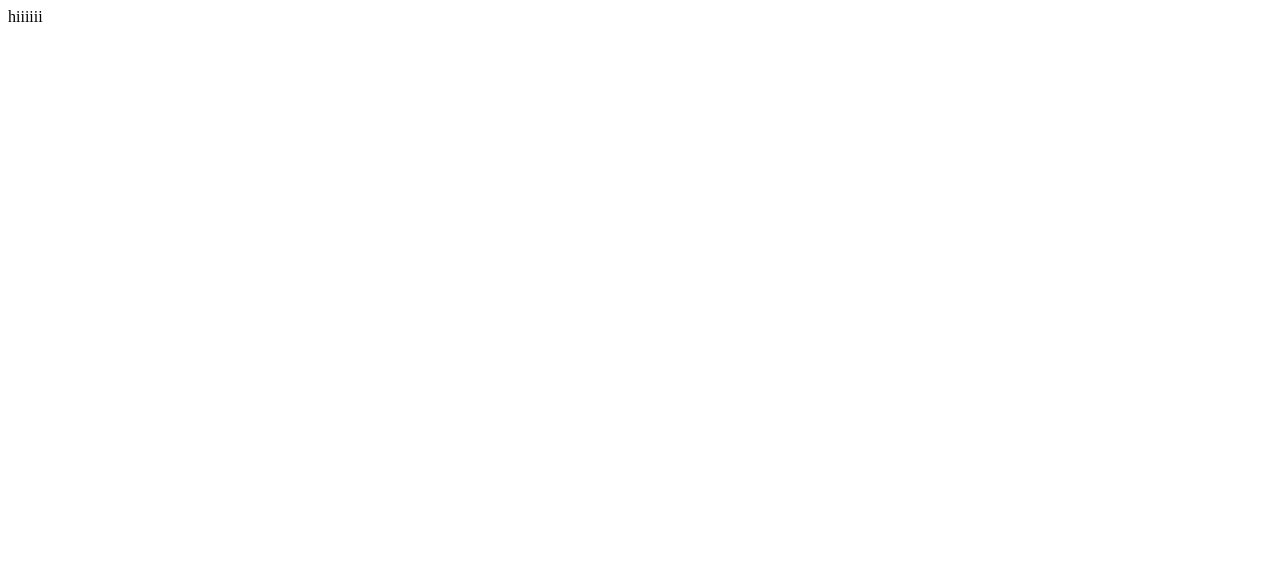
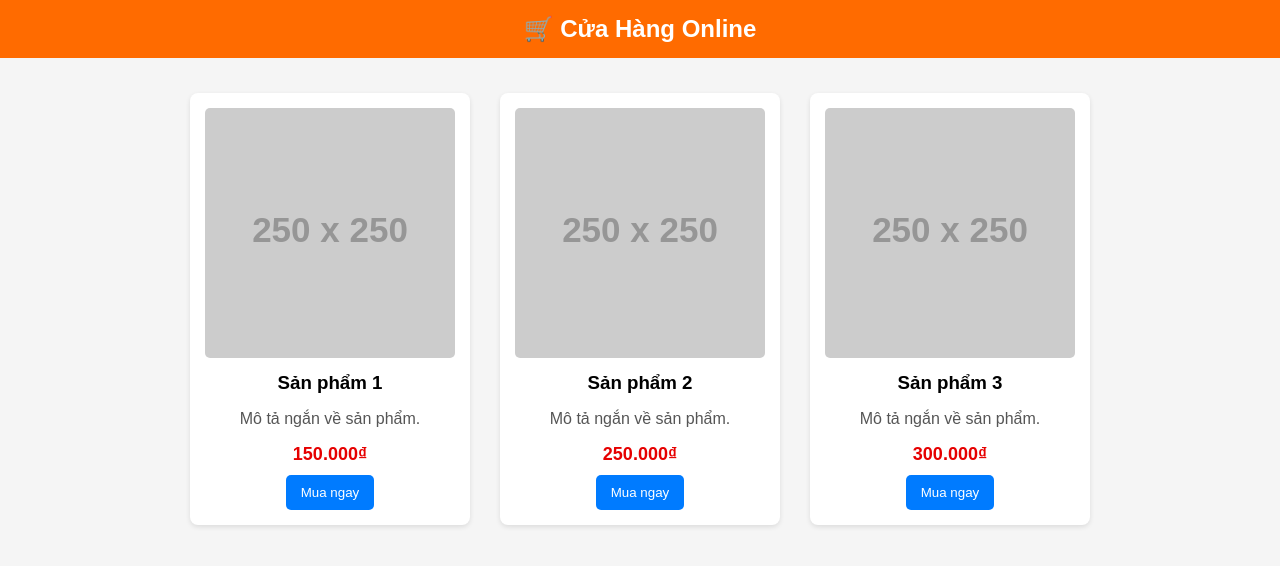
Before and after one commit to VietHoang2k1/Radio-VOV, a plain HTML site: page index.html in a window 1280 px wide. Drawn offline with Linux system fonts and the light colour scheme; placeholder pictures from the web are drawn by us.

Commit message:
Update index.html

```diff
--- a/index.html
+++ b/index.html
@@ -1 +1,98 @@
-hiiiiii
+<!DOCTYPE html>
+<html lang="vi">
+<head>
+    <meta charset="UTF-8">
+    <meta name="viewport" content="width=device-width, initial-scale=1.0">
+    <title>Shop Bán Hàng Đơn Giản</title>
+    <style>
+        body {
+            font-family: Arial, sans-serif;
+            margin: 0;
+            background: #f5f5f5;
+        }
+        header {
+            background: #ff6b00;
+            padding: 15px;
+            color: white;
+            text-align: center;
+            font-size: 24px;
+            font-weight: bold;
+        }
+        .container {
+            display: flex;
+            flex-wrap: wrap;
+            margin: 20px;
+            justify-content: center;
+        }
+        .product {
+            background: white;
+            width: 250px;
+            margin: 15px;
+            padding: 15px;
+            border-radius: 8px;
+            box-shadow: 0 2px 5px rgba(0,0,0,0.1);
+            text-align: center;
+        }
+        .product img {
+            width: 100%;
+            border-radius: 5px;
+        }
+        .product h3 {
+            margin: 10px 0;
+        }
+        .product p {
+            color: #555;
+        }
+        .price {
+            font-size: 18px;
+            color: #e60000;
+            font-weight: bold;
+        }
+        .btn {
+            background: #007bff;
+            color: white;
+            padding: 10px 15px;
+            border: none;
+            border-radius: 5px;
+            cursor: pointer;
+            margin-top: 10px;
+        }
+        .btn:hover {
+            background: #0056b3;
+        }
+    </style>
+</head>
+<body>
+
+<header>🛒 Cửa Hàng Online</header>
+
+<div class="container">
+
+    <div class="product">
+        <img src="https://via.placeholder.com/250" alt="Sản phẩm">
+        <h3>Sản phẩm 1</h3>
+        <p>Mô tả ngắn về sản phẩm.</p>
+        <div class="price">150.000₫</div>
+        <button class="btn">Mua ngay</button>
+    </div>
+
+    <div class="product">
+        <img src="https://via.placeholder.com/250" alt="Sản phẩm">
+        <h3>Sản phẩm 2</h3>
+        <p>Mô tả ngắn về sản phẩm.</p>
+        <div class="price">250.000₫</div>
+        <button class="btn">Mua ngay</button>
+    </div>
+
+    <div class="product">
+        <img src="https://via.placeholder.com/250" alt="Sản phẩm">
+        <h3>Sản phẩm 3</h3>
+        <p>Mô tả ngắn về sản phẩm.</p>
+        <div class="price">300.000₫</div>
+        <button class="btn">Mua ngay</button>
+    </div>
+
+</div>
+
+</body>
+</html>
```
